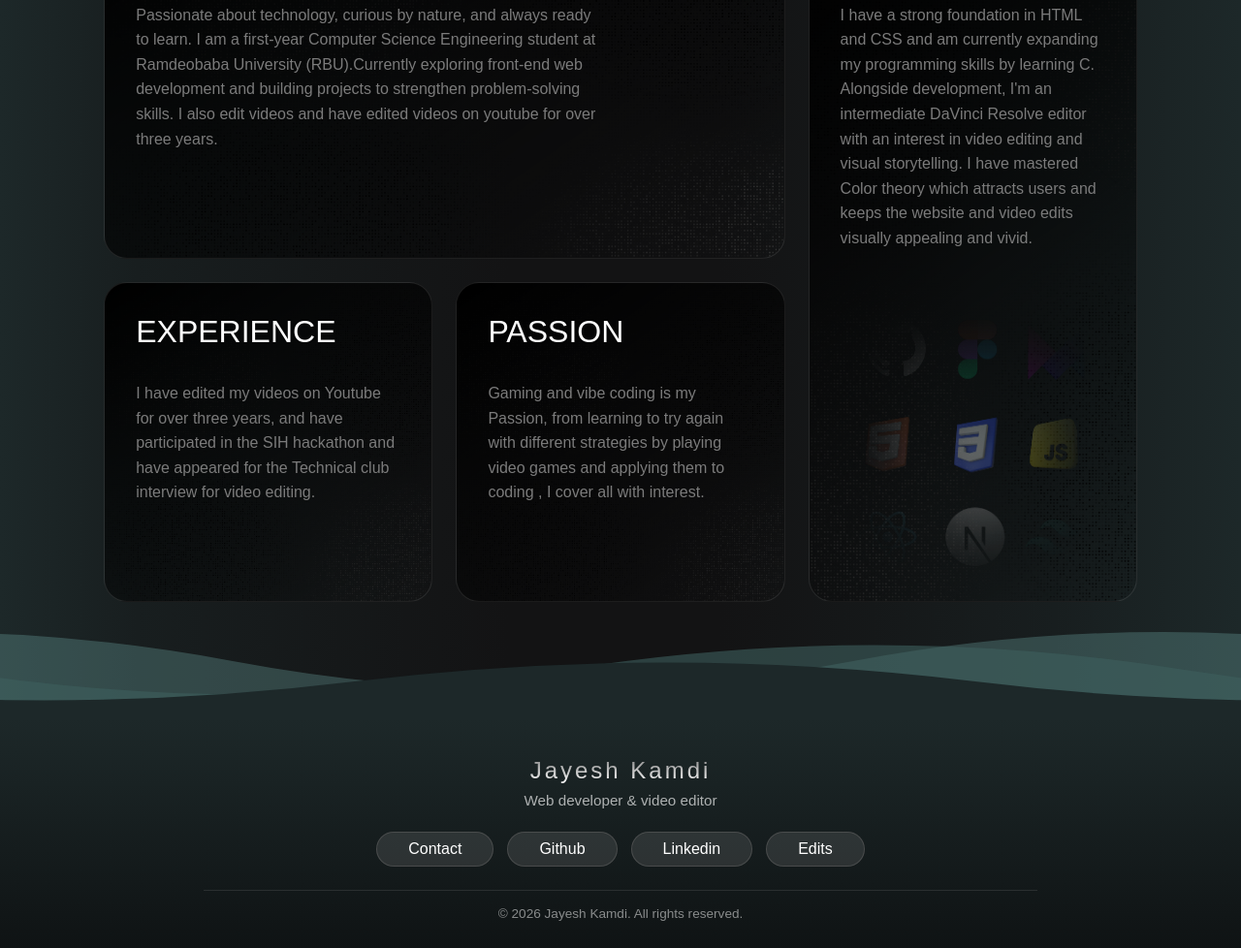
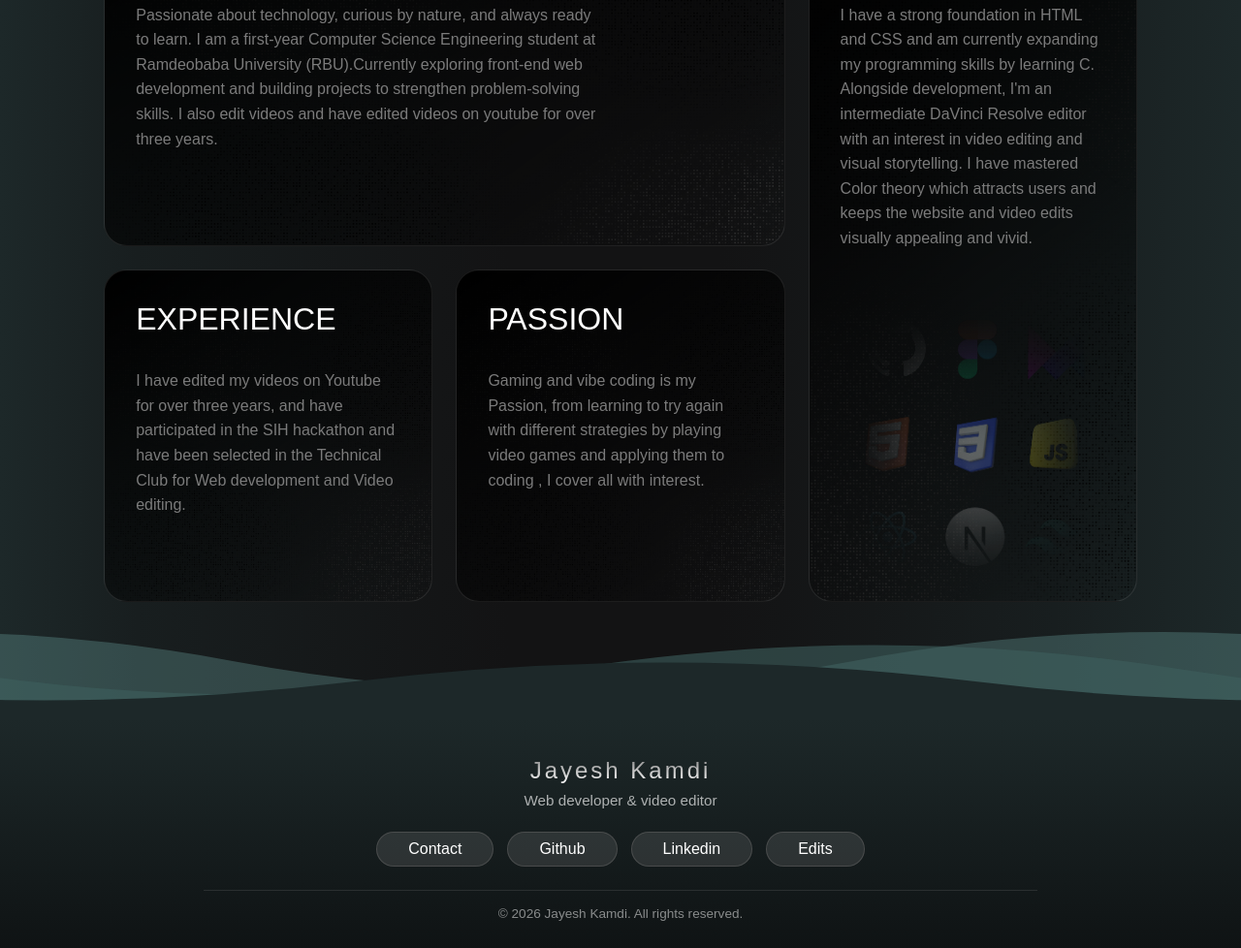
Before and after one commit to JayeshKamdi/Portfolio, a plain HTML site: page index.html in a window 1280 px wide. Shown: the part 1393-2371 px from the top of the page at 97% size. Drawn offline with Linux system fonts and the light colour scheme; some packages are replaced by stand-ins of ours; a script that the page names is missing.

Commit message:
index.html

```diff
--- a/index.html
+++ b/index.html
@@ -83,7 +83,7 @@
             <div class="card time">
                <h2 class="card-title">EXPERIENCE</h2>
                <p class="card-text">
-                I  have edited my videos on Youtube for over three years, and have participated in the SIH hackathon and have appeared for the Technical club interview for video editing.
+                I  have edited my videos on Youtube for over three years, and have participated in the SIH hackathon and have been selected in the Technical Club for Web development and Video editing.
                </p>
                <img src="gradient3&4.png" alt="" class="background-image">
 
```
